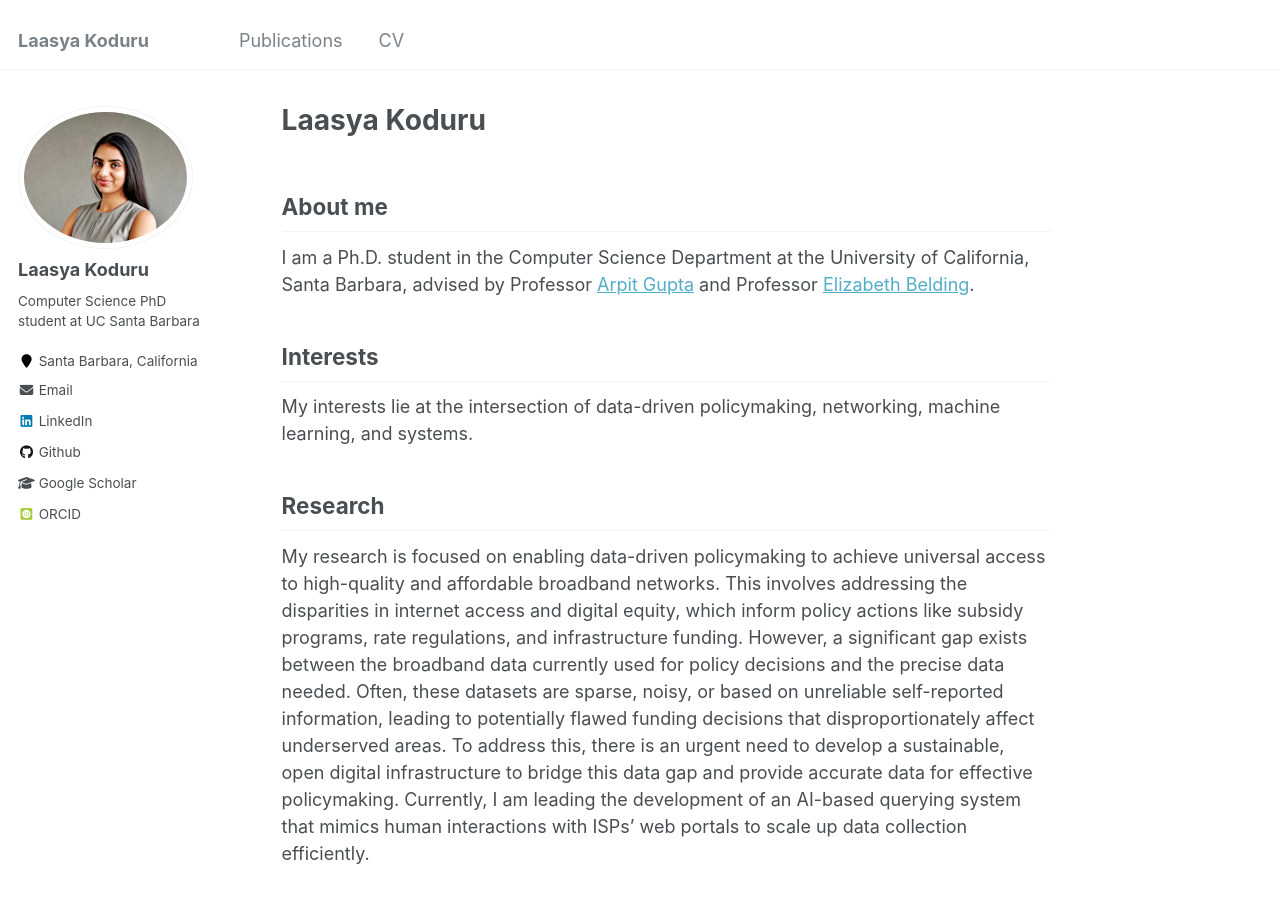
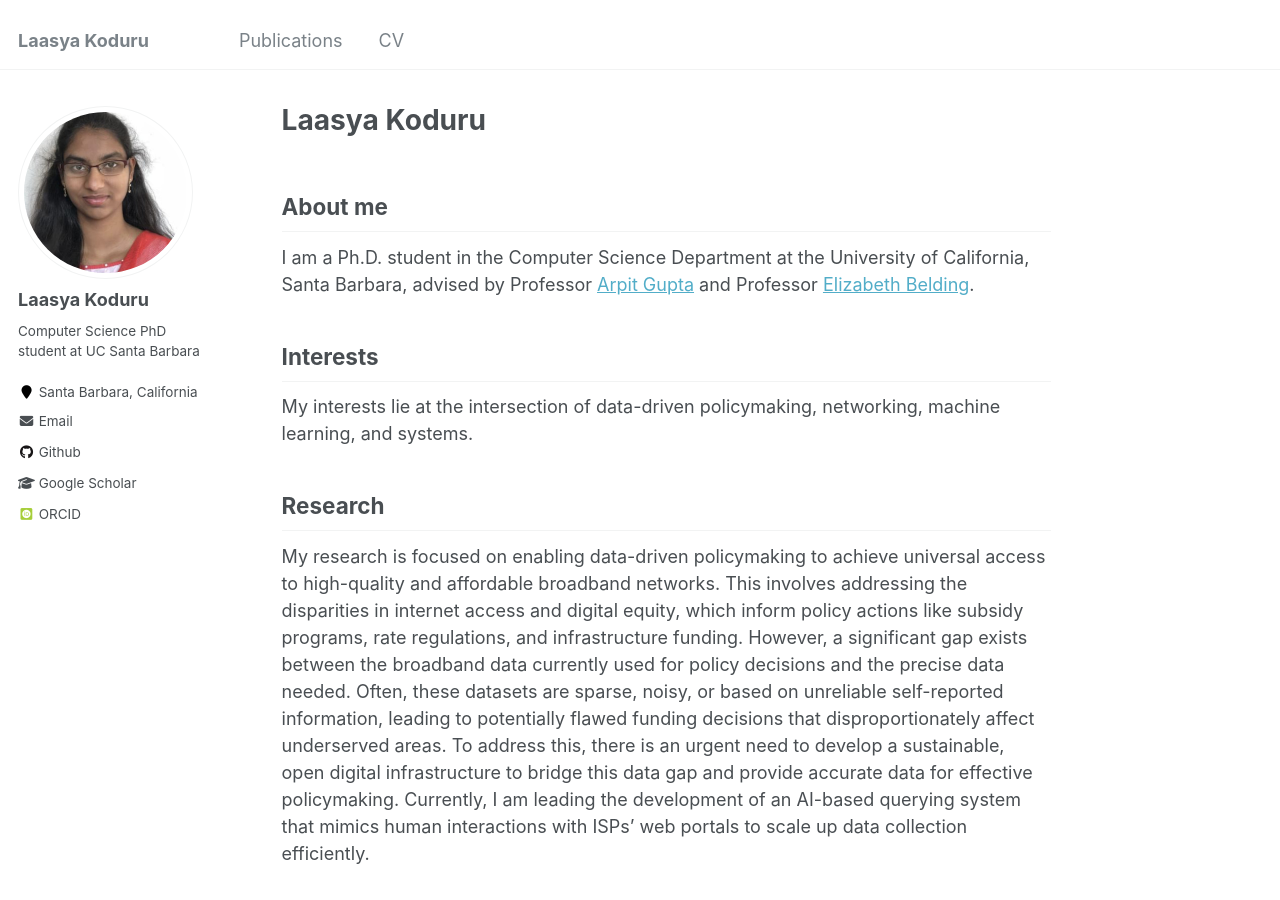
Before and after one commit to lmkoduru/lmkoduru.github.io, a Jekyll site: the page built from _pages/about.md, in a window 1280 px wide and 900 px high. Built offline with Jekyll 4.4.1, drawn with Linux system fonts in a browser that asks for light colours; some web fonts are replaced.

```diff
--- a/_config.yml
+++ b/_config.yml
@@ -101,7 +101,7 @@ author:
   instagram        :
   impactstory      : #"https://profiles.impactstory.org/u/xxxx-xxxx-xxxx-xxxx"
   lastfm           :
-  linkedin         : "www.linkedin.com/in/laasya-koduru-999406322"
+  linkedin         : # "www.linkedin.com/in/laasya-koduru-999406322"
   orcid            : "https://orcid.org/0009-0003-4717-0576"
   pinterest        :
   soundcloud       :
```
Also changed, not shown: images/profile.jpg.
